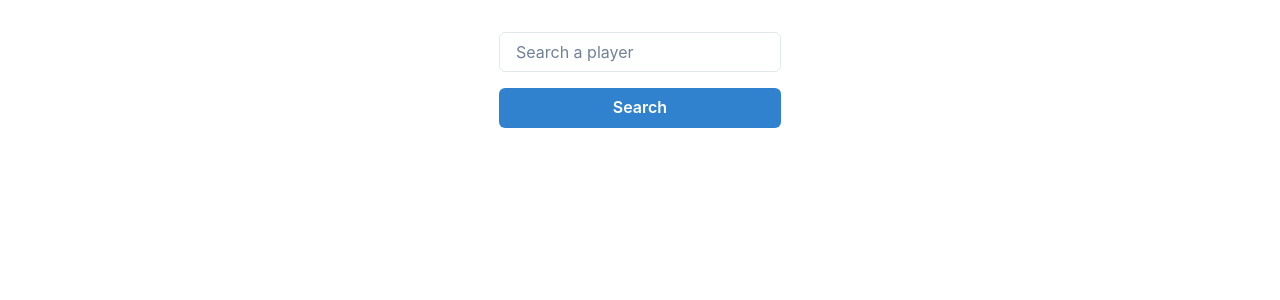
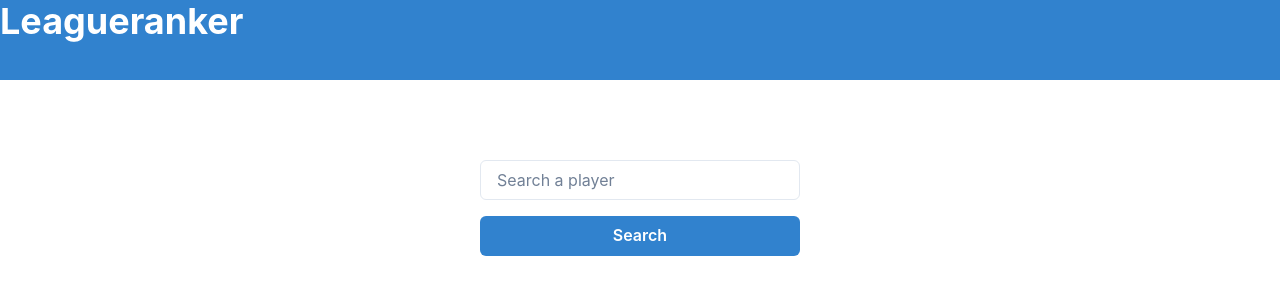
Before and after one commit to amadeuswolfkang/league-ranker, a React (Vite) app: page / in a window 1280 px wide. Shown: the top 300 px of the page. Built offline with nearby package versions, Linux system fonts and the light colour scheme.

Commit message:
Add header and navbar

```diff
--- a/src/App.css
+++ b/src/App.css
@@ -1,8 +1,13 @@
 #root {
-  max-width: 1280px;
+  /* max-width: 1280px; */
+  /* margin: 0 auto; */
+  /* padding: 2rem; */
+  /* text-align: center; */
+}
+
+.section {
   margin: 0 auto;
-  padding: 2rem;
-  text-align: center;
+  max-width: 20rem;
 }
 
 .logo {
--- a/src/App.tsx
+++ b/src/App.tsx
@@ -1,7 +1,29 @@
 import React, { useEffect, useState, useRef } from "react";
-import { Button, Card, CardBody, Text, Input, InputGroup, Stack, Spinner } from "@chakra-ui/react";
+import {
+  Button,
+  Card,
+  CardBody,
+  Text,
+  Input,
+  InputGroup,
+  Stack,
+  Spinner,
+  extendTheme,
+  Heading,
+} from "@chakra-ui/react";
 
 import "./App.css";
+
+const theme = extendTheme({
+  styles: {
+    global: {
+      // styles for the `body`
+      body: {
+        width: "100%",
+      },
+    },
+  },
+});
 
 const API_URL = "na1.api.riotgames.com";
 
@@ -96,10 +118,10 @@ export default function App() {
     if (summonerData && summonerData.name !== "Undefined") {
       return (
         <div>
-          <Text fontSize="3xl" fontWeight="bold">
+          <Text fontSize="3xl" fontWeight="bold" textAlign="center">
             {summonerData.name}
           </Text>
-          <Text fontSize="1xl" marginBottom="1rem">
+          <Text fontSize="1xl" marginBottom="1rem" textAlign="center">
             Level {summonerData.summonerLevel}
           </Text>
         </div>
@@ -173,6 +195,12 @@ export default function App() {
 
   return (
     <>
+      <header className="navbar">
+        <Heading as="h1" margin="auto" color="white">
+          Leagueranker
+        </Heading>
+      </header>
+      <div className="section">
         <Stack spacing={4}>
           <InputGroup>
             <Input
@@ -197,6 +225,7 @@ export default function App() {
         <div>{renderSummonerData()}</div>
 
         <div className="output">{renderLeagueRanks()}</div>
+      </div>
     </>
   );
 }
--- a/src/index.css
+++ b/src/index.css
@@ -24,10 +24,16 @@ a:hover {
 
 body {
   margin: 0;
-  display: flex;
+  /* display: flex; */
   min-width: 320px;
   min-height: 100vh;
   height: 100vh;
+}
+
+header {
+  height: 5rem;
+  background-color: var(--chakra-colors-blue-500);
+  margin-bottom: 5rem;
 }
 
 h1 {
```
Lines whose indentation alone changed are shown as unchanged.
